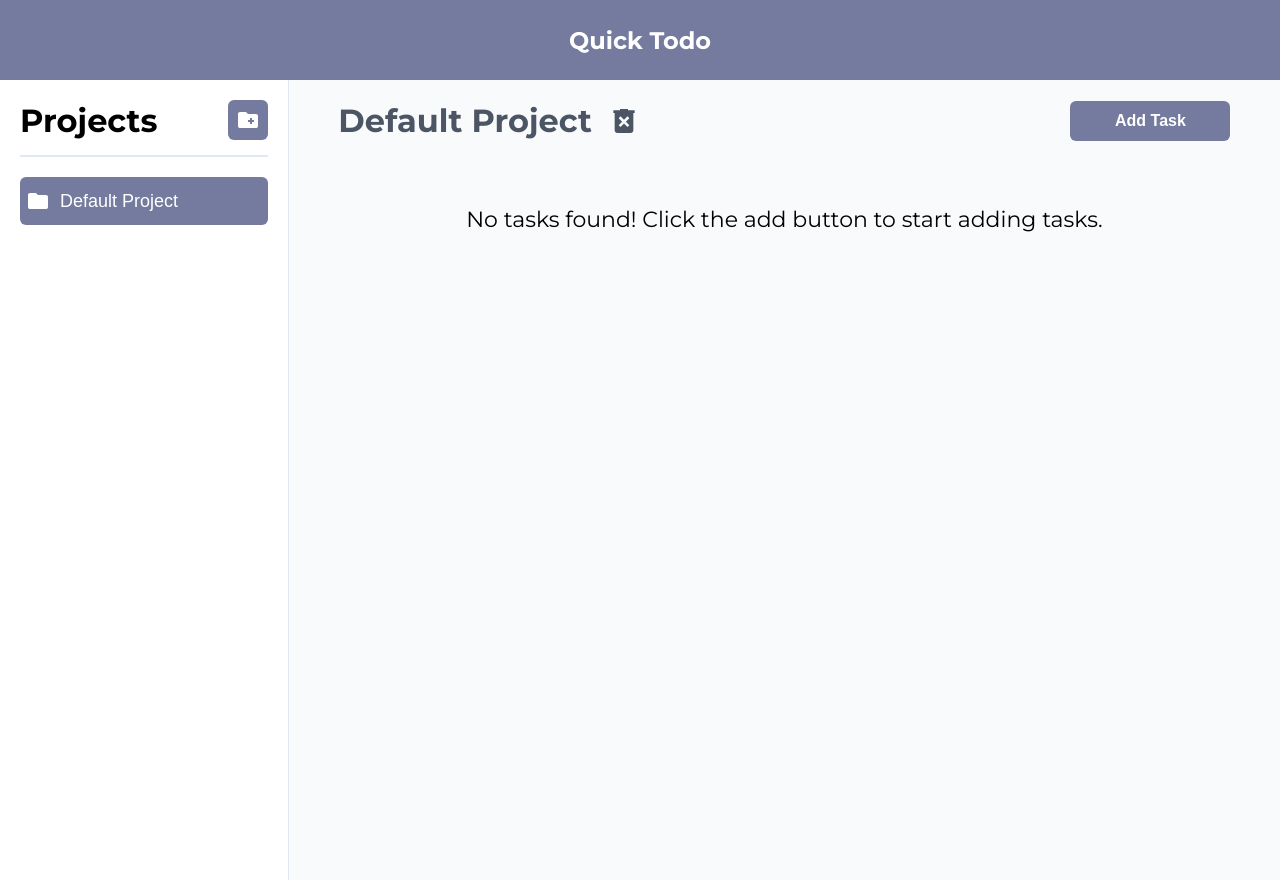
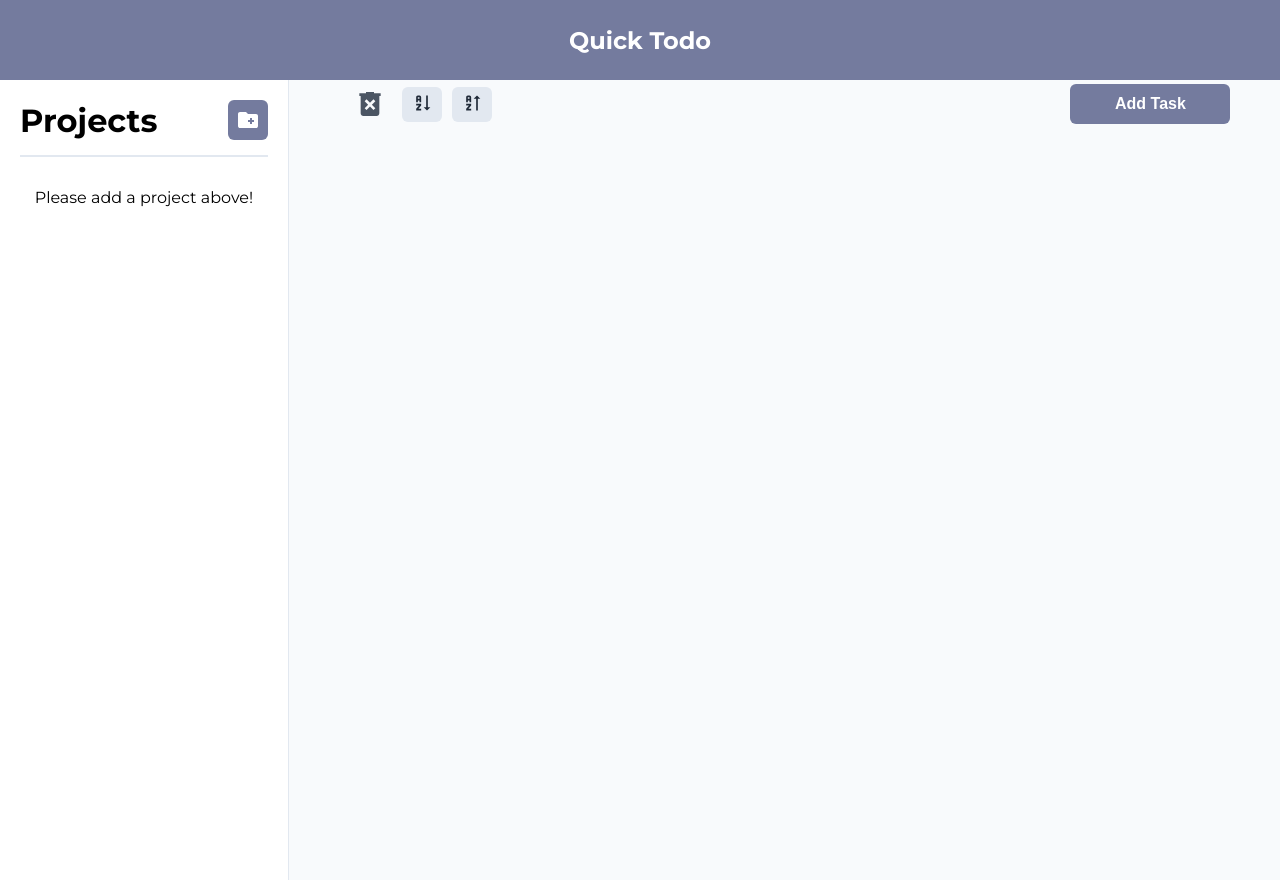
Before and after one commit to TPosty/TodoList, a website built with webpack: page src/template.html in a window 1280 px wide. Built offline with nearby package versions, Linux system fonts and the light colour scheme.

Commit message:
Started working on filtering

```diff
--- a/src/display.js
+++ b/src/display.js
@@ -31,7 +31,7 @@ export default class Display {
             `;
             project_button.classList.add("project_button");
 
-            if (project === active_project) {
+            if (active_project && project === active_project) {
                 project_button.classList.add("active");
                 current_project_display_text.textContent = active_project.name;
             } else {
@@ -44,6 +44,12 @@ export default class Display {
 
             project_container.appendChild(project_button);
         }
+    }
+
+    display_empty_project_state() {
+        const no_projects = document.createElement("p");
+        no_projects.innerHTML = `Please add a project above!`;
+        project_container.appendChild(no_projects);
     }
 
     display_project_todos(project_id) {
--- a/src/index.js
+++ b/src/index.js
@@ -22,10 +22,6 @@ const close_popup_btn_task = document.querySelector(".close_popup_btn_task");
 const add_task_button = document.querySelector(".add_task_button");
 
 const project_instance = new Project();
-
-(function () {
-    project_instance.create_project("Default Project");
-})();
 
 const reset_field_values = () => {
     task_name.value = "";
--- a/src/project.js
+++ b/src/project.js
@@ -1,5 +1,6 @@
 import Display from "./display";
 import Todo from "./todo";
+const filter_buttons = document.querySelectorAll(".filter_button");
 
 export default class Project {
     constructor() {
@@ -18,23 +19,71 @@ export default class Project {
         );
 
         let projects = JSON.parse(localStorage.getItem(this.local_key));
+
+        this.projects = projects;
+        this.active_project = null;
+
         if (!projects) {
-            projects = [
-                {
-                    name: "Default Project",
-                    id: this.project_id,
-                    todos: [],
-                },
-            ];
-
+            projects = [];
             localStorage.setItem(this.local_key, JSON.stringify(projects));
+        } else {
+            this.active_project = projects[0];
         }
 
-        this.projects = projects;
-        this.active_project = projects[0];
-        this.display.display_projects(this.projects, this.active_project);
-        this.display.display_project_todos(this.active_project.id);
+        if (this.active_project) {
+            this.display.display_projects(this.projects, this.active_project);
+        } else {
+            this.display.display_empty_project_state();
+        }
+        if (this.active_project == null) {
+            return;
+        } else {
+            this.display.display_project_todos(this.active_project.id);
+        }
+
+        filter_buttons.forEach((button) => {
+            console.log(button.dataset.filter);
+            button.addEventListener("click", (e) => {
+                filter_buttons.forEach((btn) => btn.classList.remove("active"));
+                e.currentTarget.classList.add("active");
+                if (button.dataset.filter == "az") {
+                    this.filter_todos("AZ");
+                    button.classList.add("active");
+                } else if (button.dataset.filter == "za") {
+                    this.filter_todos("ZA");
+                } else {
+                    return;
+                }
+            });
+        });
     }
+
+    filter_todos = (filter_type) => {
+        const stored_projects = JSON.parse(
+            localStorage.getItem(this.local_key),
+        );
+
+        const current_project_id = this.active_project.id;
+
+        const object_index = stored_projects.findIndex(
+            (obj) => obj.id == current_project_id,
+        );
+
+        if (filter_type == "AZ") {
+            stored_projects[object_index].todos = stored_projects[
+                object_index
+            ].todos.sort((a, b) => a.name.localeCompare(b.name));
+        } else if (filter_type == "ZA") {
+            stored_projects[object_index].todos = stored_projects[
+                object_index
+            ].todos
+                .sort((a, b) => a.name.localeCompare(b.name))
+                .reverse();
+        }
+
+        localStorage.setItem(this.local_key, JSON.stringify(stored_projects));
+        this.display.display_project_todos(current_project_id);
+    };
 
     handle_display_project_click = (project) => {
         const stored_projects = localStorage.getItem(this.local_key);
@@ -48,16 +97,12 @@ export default class Project {
     };
 
     create_project(project_name) {
+        console.log(project_name);
         const stored_projects = localStorage.getItem(this.local_key);
         const projects_local = stored_projects
             ? JSON.parse(stored_projects)
             : [];
 
-        const default_project_exists = projects_local.some(
-            (p_name) => p_name.name === project_name,
-        );
-
-        if (default_project_exists) return;
         projects_local.push({
             name: project_name,
             id: this.project_id,
@@ -66,12 +111,15 @@ export default class Project {
         localStorage.setItem(this.local_key, JSON.stringify(projects_local));
         // Sets the active_project to the most recently created project
         this.active_project = projects_local[projects_local.length - 1];
+
         this.display.display_projects(projects_local, this.active_project);
         this.projects = projects_local;
+        this.display.display_project_todos(this.active_project.id);
     }
 
     delete_project = () => {
         const id = this.active_project.id;
+        console.log(id);
 
         const stored_projects = JSON.parse(
             localStorage.getItem(this.local_key),
@@ -91,6 +139,7 @@ export default class Project {
 
         localStorage.setItem(this.local_key, JSON.stringify(stored_projects));
         this.display.display_projects(stored_projects, this.active_project);
+        this.display.display_project_todos(this.active_project.id);
     };
 
     add_todo(name, id, description, due_date, priority, completed) {
--- a/src/styles.css
+++ b/src/styles.css
@@ -416,6 +416,24 @@ nav {
     align-items: center;
 }
 
+/* Filter Buttons */
+.filter_buttons {
+    display: flex;
+    justify-content: space-around;
+    align-items: center;
+    gap: 10px;
+}
+
+.filter_button {
+    padding: 6px 10px 6px 10px;
+    background-color: transparent;
+    border: none;
+    background-color: #e2e8f0;
+    color: #1f2937;
+    cursor: pointer;
+    border-radius: 6px;
+}
+
 /* Utility Classes */
 .sep {
     width: 100%;
--- a/src/template.html
+++ b/src/template.html
@@ -148,6 +148,36 @@
                                     />
                                 </svg>
                             </button>
+                            <div class="filter_buttons">
+                                <button class="filter_button" data-filter="az">
+                                    <svg
+                                        xmlns="http://www.w3.org/2000/svg"
+                                        width="20"
+                                        height="20"
+                                        viewBox="0 0 24 24"
+                                    >
+                                        <!-- Icon from Material Design Icons by Pictogrammers - https://github.com/Templarian/MaterialDesign/blob/master/LICENSE -->
+                                        <path
+                                            fill="currentColor"
+                                            d="M19 17h3l-4 4l-4-4h3V3h2m-8 10v2l-3.33 4H11v2H5v-2l3.33-4H5v-2M9 3H7c-1.1 0-2 .9-2 2v6h2V9h2v2h2V5a2 2 0 0 0-2-2m0 4H7V5h2Z"
+                                        />
+                                    </svg>
+                                </button>
+                                <button class="filter_button" data-filter="za">
+                                    <svg
+                                        xmlns="http://www.w3.org/2000/svg"
+                                        width="20"
+                                        height="20"
+                                        viewBox="0 0 24 24"
+                                    >
+                                        <!-- Icon from Material Design Icons by Pictogrammers - https://github.com/Templarian/MaterialDesign/blob/master/LICENSE -->
+                                        <path
+                                            fill="currentColor"
+                                            d="M19 7h3l-4-4l-4 4h3v14h2m-8-8v2l-3.33 4H11v2H5v-2l3.33-4H5v-2M9 3H7c-1.1 0-2 .9-2 2v6h2V9h2v2h2V5a2 2 0 0 0-2-2m0 4H7V5h2Z"
+                                        />
+                                    </svg>
+                                </button>
+                            </div>
                         </div>
 
                         <button class="add_todo">Add Task</button>
```
